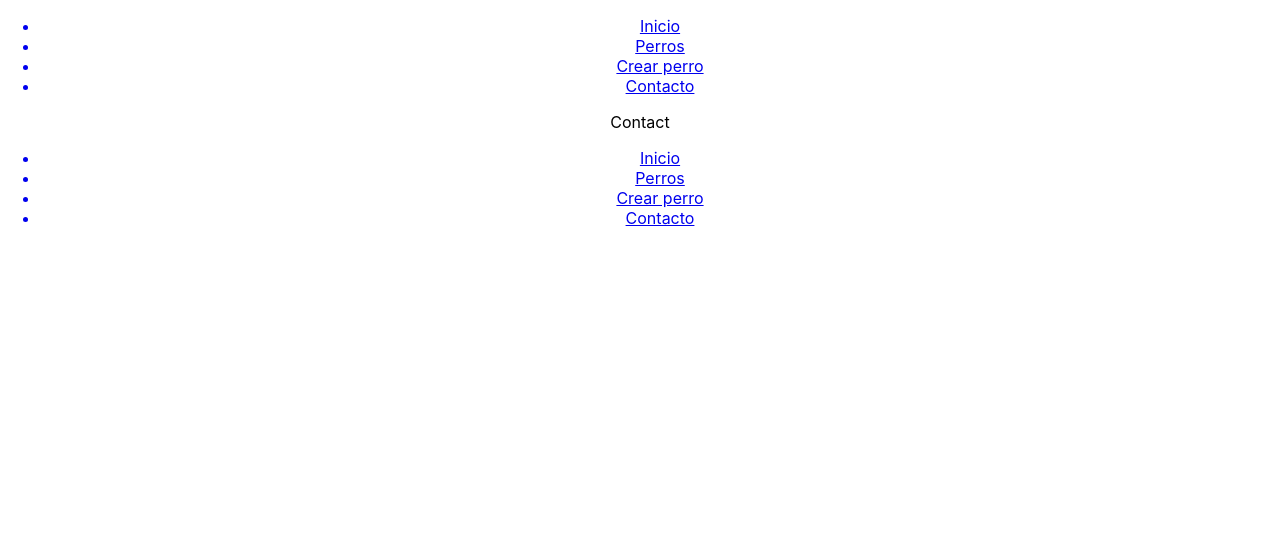
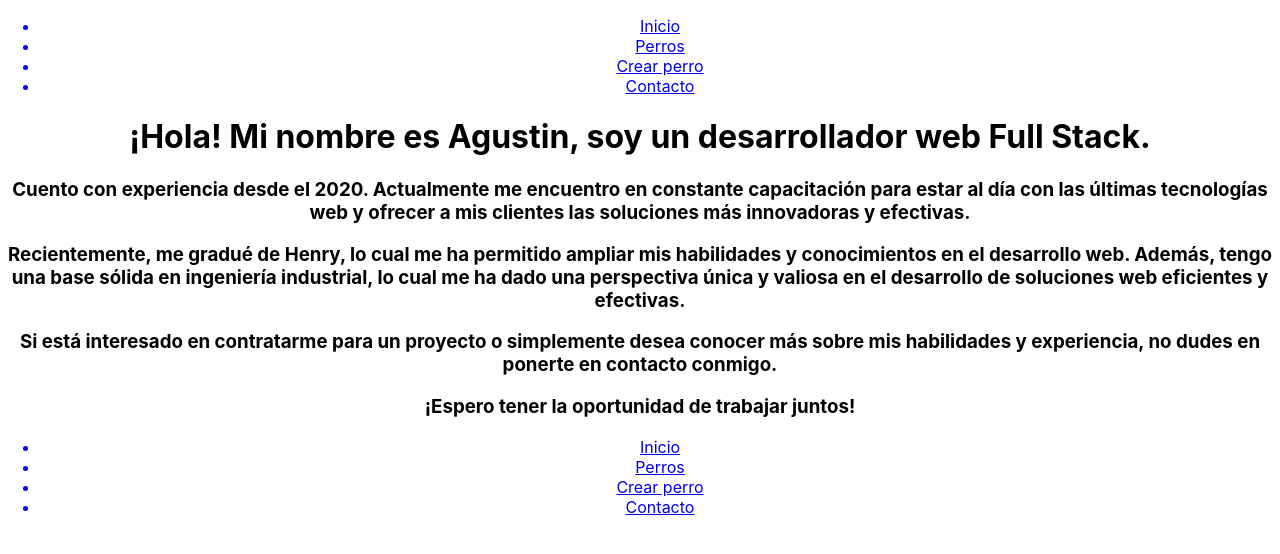
Before and after one commit to agustinfraile/Web-Dogs, a React (Create React App) app in the folder client/: page /contact in a window 1280 px wide. Shown: the top 554 px of the page. Built offline with nearby package versions, Linux system fonts and the light colour scheme.

Commit message:
rellenando de los textos de contacto en dicha seccion

```diff
--- a/client/src/pages/Contact/Contact.jsx
+++ b/client/src/pages/Contact/Contact.jsx
@@ -1,8 +1,32 @@
-import React from 'react'
+import React from 'react';
+
+import './Contact.css';
 
 const Contact = () => {
   return (
-    <div>Contact</div>
+    <>
+      <div>
+       <h1>
+          ¡Hola! Mi nombre es Agustin, soy un desarrollador web Full Stack.
+        </h1>
+        {/* AQUI IRIA UNA FOTITO MIA */}
+        <h3>
+          Cuento con experiencia desde el 2020. Actualmente me encuentro en constante capacitación para estar al día con las últimas tecnologías web y ofrecer a mis clientes las soluciones más innovadoras y efectivas.
+        </h3>
+        <h3>
+          Recientemente, me gradué de Henry, lo cual me ha permitido ampliar mis habilidades y conocimientos en el desarrollo web. Además, tengo una base sólida en ingeniería industrial, lo cual me ha dado una perspectiva única y valiosa en el desarrollo de soluciones web eficientes y efectivas.
+        </h3>
+        <h3>
+          Si está interesado en contratarme para un proyecto o simplemente desea conocer más sobre mis habilidades y experiencia, no dudes en ponerte en contacto conmigo.
+        </h3>
+        <h3>¡Espero tener la oportunidad de trabajar juntos!</h3>
+      </div>
+
+      {/* ESTE CONTENEDOR SERIA PARA MOSTRAR DONDE TE PUEDES CONTACTAR */}
+      <div>
+
+      </div>
+    </>
   )
 }
 
```
